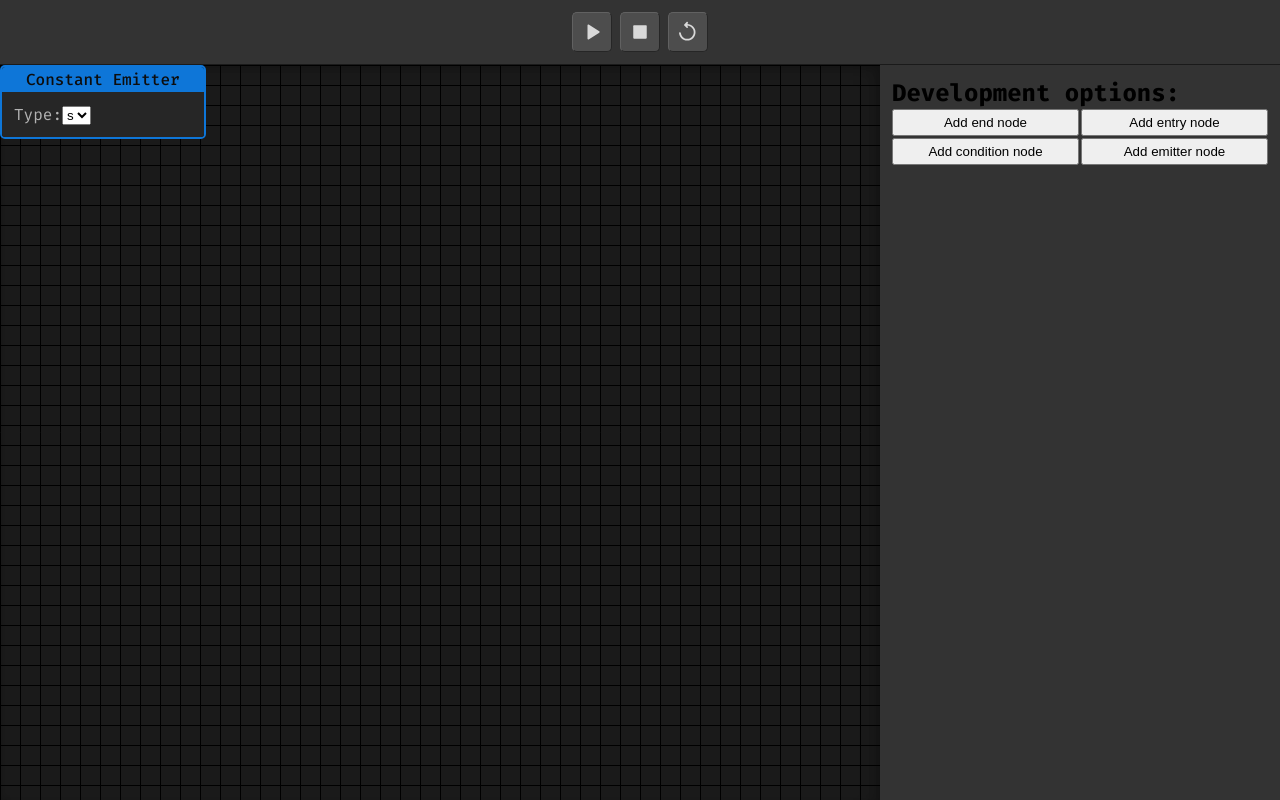
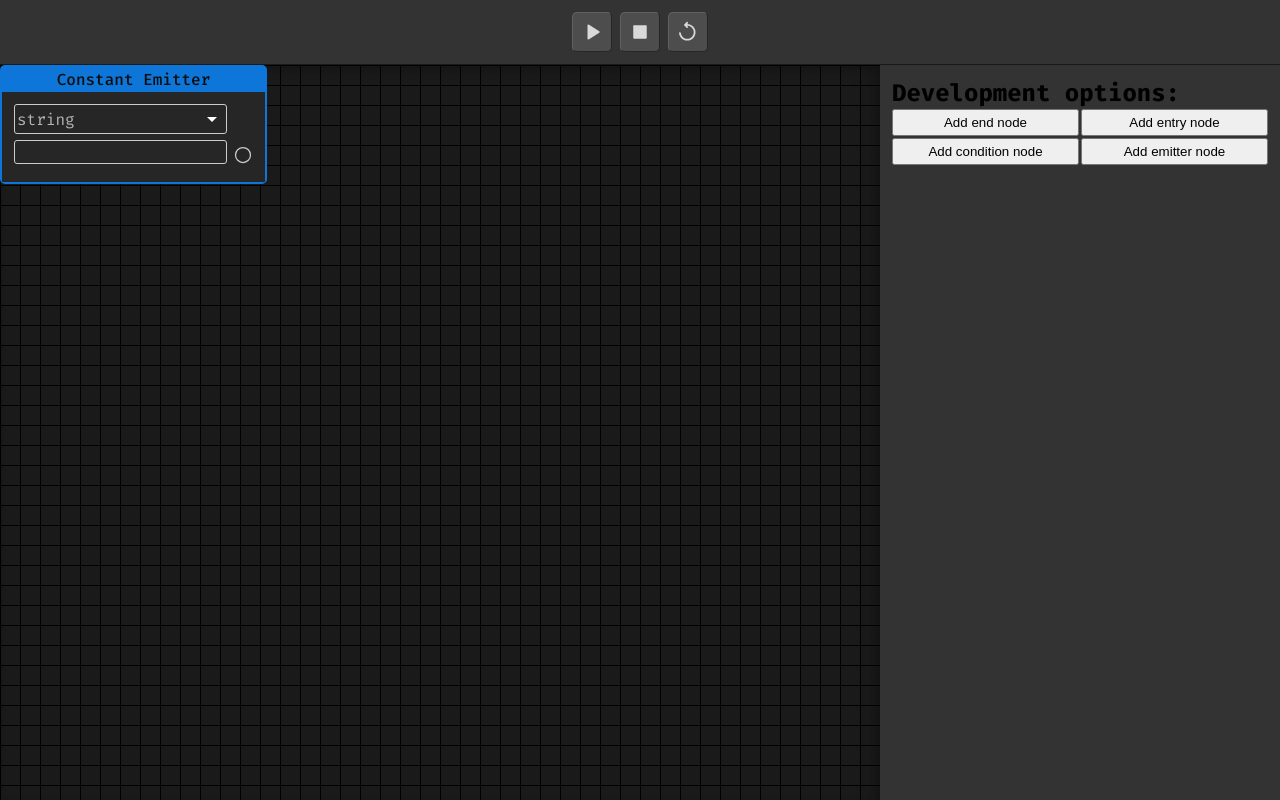
Before and after one commit to KevIron/Nodesole-v2, a React (Vite) app: page / in a window 1280 px wide. Both pictures are taken after a click on the button "Add emitter node". Built offline with nearby package versions, Linux system fonts and the light colour scheme.

Commit message:
Begin implementing the Constant Emitter

```diff
--- a/src/components/nodes/nodeTypes/ConstantEmitterNode.tsx
+++ b/src/components/nodes/nodeTypes/ConstantEmitterNode.tsx
@@ -1,5 +1,7 @@
 import type { NodeProps } from "../../../types/EditorTypes";
 import { NODE_COLORS } from "../../../utils/NodeColors";
+import Connector from "../Connector";
+import Input from "../nodeUtils/Input";
 import Select from "../nodeUtils/Select";
 import RegularNodeWrapper from "../nodeWrappers/RegularNodeWrapper";
 
@@ -8,13 +10,24 @@ export default function ConstantEmitterNode({ id }: NodeProps) {
 
   return (
     <RegularNodeWrapper
+      className="node__constant-emitter"
       title="Constant Emitter"
       color={NODE_COLORS.NODE_DATA}
       nodeId={id}
     >
       <Select
-        text="Type:"
-        options={[ "s" ]}
+        value="string"
+        options={[
+          "string",
+          "boolean",
+          "number",
+        ]}
+      />
+      <Input  />
+      <Connector
+        type="data"
+        direction="output"
+        name=""
       />
     </RegularNodeWrapper>
   );
--- a/src/components/nodes/nodeUtils/Input.tsx
+++ b/src/components/nodes/nodeUtils/Input.tsx
@@ -1,14 +1,67 @@
-type InputProps = {
-  name: string,
-  isLabelShown: boolean
+import React, { useEffect, useRef, useState } from "react";
+
+type InputProps = React.ComponentProps<"input"> & {
+  label?: string,
+  onInput?: (e: React.InputEvent) => void
 }
 
-export default function Input({ name, value,isLabelShown }: InputProps) {
+export default function Input({ label, onInput, ...props }: InputProps) {
+  const [value, setValue] = useState("");
+  const [isDisplayShown, setDisplayShown] = useState(false);
+
+  const inputRef = useRef<HTMLInputElement | null>(null);
+
+  function handleClick(e: React.MouseEvent) {
+    e.stopPropagation();
+  }
+
+  function handleInput(e: React.InputEvent) {
+    if (!inputRef.current) return;
+
+    setValue(inputRef.current.value);
+
+    const width = inputRef.current.clientWidth;
+    const scrollWidth = inputRef.current.scrollWidth;
+
+    if (scrollWidth > width) {
+      setDisplayShown(true);
+    } else {
+      setDisplayShown(false);
+    }
+
+    onInput?.(e);
+  }
+
+  useEffect(() => {
+    if (!isDisplayShown) return;
+
+    function handleOutsideClick(e: MouseEvent) {
+      const target = e.target as HTMLElement;
+
+      if (!inputRef.current?.contains(target)) {
+        setDisplayShown(false);
+      }
+    }
+
+    document.addEventListener("mousedown", handleOutsideClick, true);
+    return () => document.removeEventListener("mousedown", handleOutsideClick, true);
+  }, [isDisplayShown]);
 
   return (
     <div className="node-input">
-      {isLabelShown && (<label htmlFor="">name</label>) }
-      <input type="text"/>
+      {label !== undefined && <label>{label}</label> }
+      <div className="input-wrapper">
+        <input
+          ref={inputRef}
+          onMouseDown={handleClick}
+          onInput={handleInput}
+          value={value}
+          {...props}
+        />
+        {isDisplayShown && (
+          <span className="text-display">{value}</span>
+        )}
+      </div>
     </div>
   );
 }
--- a/src/components/nodes/nodeUtils/Select.tsx
+++ b/src/components/nodes/nodeUtils/Select.tsx
@@ -1,17 +1,73 @@
-type SelectProps = React.ComponentProps<"select"> & {
-  text?: string
-  options: string[]
+import React, { useEffect, useRef, useState } from "react"
+import DropdownIcon from "./../../../assets/icons/dropdown_icon.svg?react"
+
+type SelectProps = React.ComponentProps<"div"> & {
+  label?: string,
+  options: string[],
+  value?: string,
 }
 
-export default function Select({ text, options, ...props }: SelectProps) {
+export default function Select({ label, options, value, ...props }: SelectProps) {
+  const [isDropdownActive, setDropdownActive] = useState(false);
+  const [selectedItem, setSelectedItem] = useState(value);
+
+  const dropdownRef = useRef<HTMLDivElement | null>(null);
+
+  function handleShowDropdown(e: React.MouseEvent) {
+    e.stopPropagation();
+    setDropdownActive(true);
+  }
+
+  function handleSelectItem(e: React.MouseEvent, item: string) {
+    e.stopPropagation();
+
+    setSelectedItem(item);
+    setDropdownActive(false);
+  }
+
+  useEffect(() => {
+    setSelectedItem(value);
+  }, [value]);
+
+  useEffect(() => {
+    if (!isDropdownActive) return;
+
+    function handleOutsideClick(e: MouseEvent) {
+      const target = e.target as HTMLElement;
+
+      if (!dropdownRef.current?.contains(target)) {
+        e.preventDefault();
+        setDropdownActive(false);
+      }
+    }
+
+    document.addEventListener("mousedown", handleOutsideClick, true);
+    return () => document.removeEventListener("mousedown", handleOutsideClick, true);
+  }, [isDropdownActive]);
+
   return (
-    <div className="node-select">
-      {text !== undefined && <label>{text}</label> }
-      <select {...props}>
-        {options.map(option => (
-          <option key={option}>{option}</option>
-        ))}
-      </select>
+    <div className="node-select" {...props}>
+      {label !== undefined && <label>{label}</label> }
+      <div className="select-outer" onMouseDown={handleShowDropdown}>
+        <div className="select-display">
+          <span>{selectedItem}</span>
+          <DropdownIcon />
+        </div>
+        <div
+          ref={dropdownRef}
+          className={`select-inner ${isDropdownActive ? "active" : ""}`}
+        >
+          {options.map(option => (
+            <span
+              className="select-option"
+              key={option}
+              onMouseDown={(e) => handleSelectItem(e, option)}
+            >
+              {option}
+            </span>
+          ))}
+        </div>
+      </div>
     </div>
   );
 }
--- a/src/components/viewport/Viewport.tsx
+++ b/src/components/viewport/Viewport.tsx
@@ -5,7 +5,7 @@ import Grid from "./Grid";
 import Workspace from "./Workspace";
 import Connections from "./Connections";
 
-import { ViewportContext, type ViewportParams } from "../../contexts/viewportContext";
+import { ViewportContext, type ViewportParams } from "../../contexts/ViewportContext";
 
 export default function Viewport() {
   const viewportRef = useRef<HTMLDivElement | null>(null);
--- a/src/components/viewport/Workspace.tsx
+++ b/src/components/viewport/Workspace.tsx
@@ -1,4 +1,4 @@
-import type { ViewportParams } from "../../contexts/viewportContext";
+import type { ViewportParams } from "../../contexts/ViewportContext";
 import { useEditorStore } from "../../store/editorStore";
 import createNodeComponent from "../../utils/NodeFactory";
 
--- a/src/hooks/useViewportContext.tsx
+++ b/src/hooks/useViewportContext.tsx
@@ -1,5 +1,5 @@
 import { useContext } from "react"
-import { ViewportContext } from "../contexts/viewportContext";
+import { ViewportContext } from "../contexts/ViewportContext";
 
 export default function useViewportContext() {
   const viewportContext = useContext(ViewportContext);
--- a/src/styles/nodes.css
+++ b/src/styles/nodes.css
@@ -9,9 +9,7 @@
     left: 0;
 
     pointer-events: all;
-
     border-radius: 5px;
-    overflow: hidden;
 }
 
 .node__regular,
@@ -59,6 +57,108 @@
     fill: #cccccc;
 }
 
+.node-input,
+.node-select {
+    display: flex;
+    gap: 0.4rem;
+    height: 3rem;
+}
+
+.node-input {
+    .input-wrapper {
+        position: relative;
+    }
+
+    input {
+        border: 1px solid var(--text-100);
+        border-radius: 3px;
+        background-color: transparent;
+        color: inherit;
+        width: 100%;
+        padding: 0.2rem;
+        font-size: inherit;
+    }
+
+    input:focus,
+    input:focus-within {
+        outline: none;
+    }
+
+    .text-display {
+        position: absolute;
+        border: 1px dashed var(--text-100);
+        border-radius: 3px;
+        background-color: var(--bg-200);
+        word-wrap: break-word;
+        width: 150%;
+        left: 150%;
+    }
+}
+
+.node-select {
+    .select-outer {
+        border: 1px solid var(--text-100);
+        border-radius: 3px;
+        background-color: transparent;
+        width: 100%;
+        cursor: pointer;
+        padding: 0.2rem;
+        position: relative;
+    }
+
+    .select-inner {
+        width: calc(100% + 2px);
+
+        position: absolute;
+        top: 100%;
+        left: -1px;
+        z-index: 1;
+
+        visibility: hidden;
+        overflow: hidden;
+    }
+
+    .select-inner span {
+        display: block;
+        padding: 0.4rem 0.2rem;
+        background-color: var(--bg-200);
+        border-inline: 1px solid var(--text-100);
+
+        transform: translateY(-100%);
+        transition: all 60ms;
+    }
+
+    .select-inner span:last-child {
+        border-bottom: 1px solid var(--text-100);
+        border-radius: 0px 0px 3px 3px;
+    }
+
+    .select-inner span:first-child {
+        border-top: 1px solid var(--text-100);
+        border-radius: 3px 3px 0px 0px ;
+    }
+
+    .select-inner.active {
+        visibility: visible;
+        transform: translate(0);
+    }
+
+    .select-inner.active span {
+        transform: translateY(0);
+    }
+
+    .select-display {
+        display: flex;
+        justify-content: space-between;
+        align-items: center;
+    }
+
+    .select-display svg {
+        height: 2.4rem;
+        aspect-ratio: 1 / 1;
+    }
+}
+
 /* Type specific node styling */
 
 .node__entry {
@@ -97,3 +197,18 @@
         justify-content: flex-end;
     }
 }
+
+.node__constant-emitter {
+    .node-body {
+        display: grid;
+        grid-template-columns: 1fr min-content;
+        flex-direction: column;
+        row-gap: 0.6rem;
+        column-gap: 0.2rem;
+
+        .node-input,
+        .node-select {
+            grid-column: 1;
+        }
+    }
+}
```
Also changed, not shown: src/assets/icons/dropdown_icon.svg (added).
